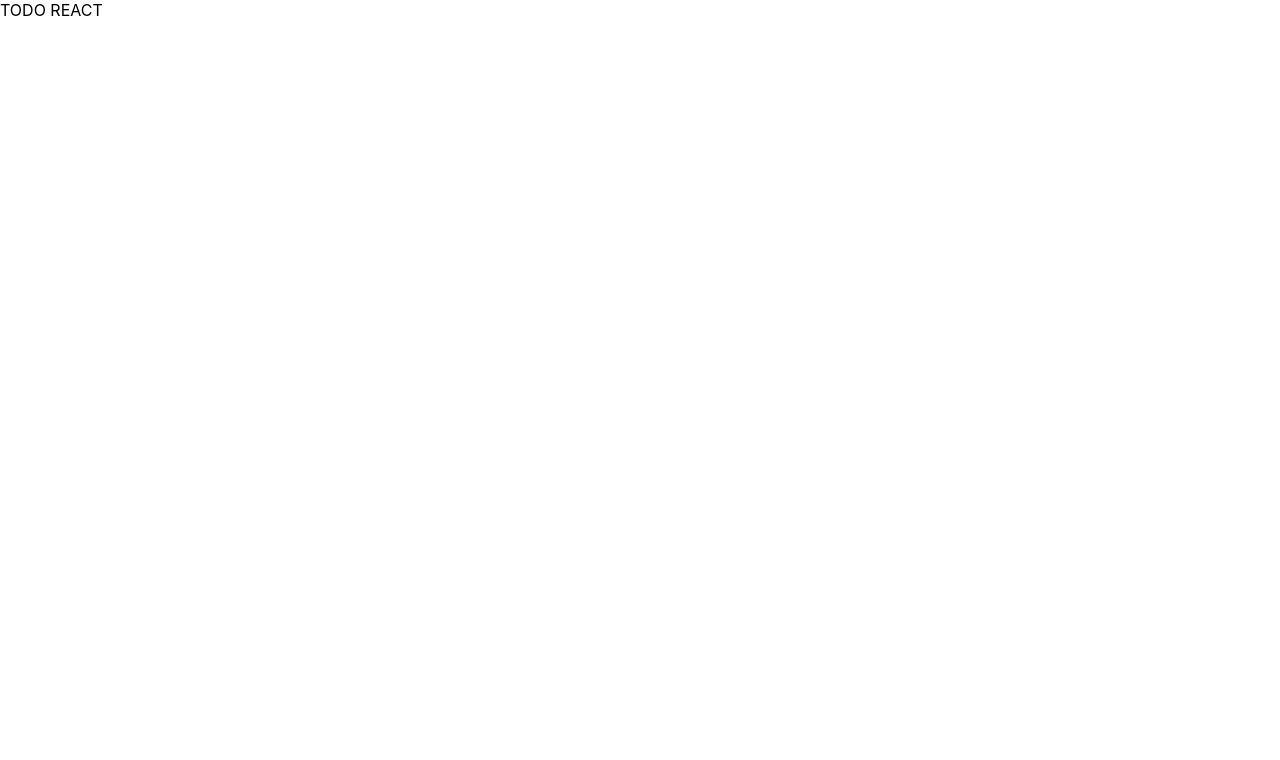
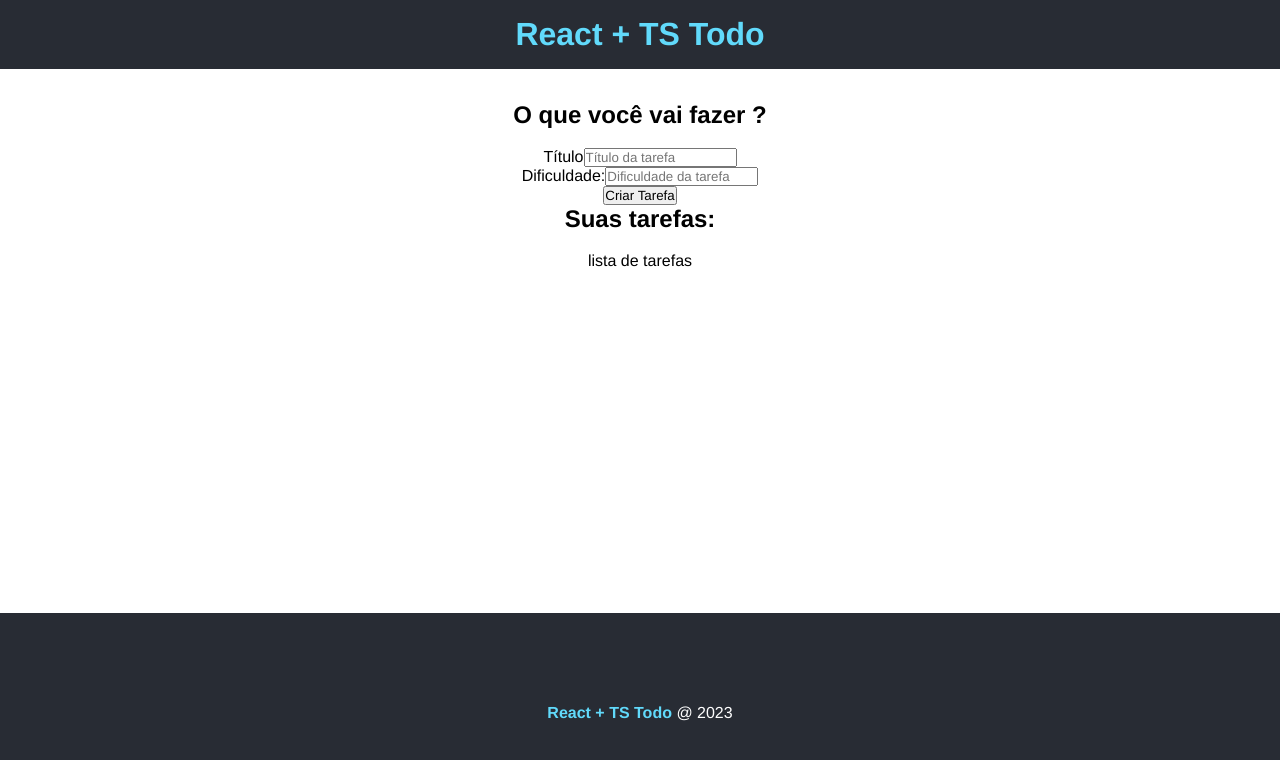
Before and after one commit to felipesoares-tech/todo-list, a React (Create React App) app: page / in a window 1280 px wide. Shown: the top 760 px of the page. Built offline with nearby package versions, Linux system fonts and the light colour scheme.

Commit message:
adicionando elementos

```diff
--- a/public/index.html
+++ b/public/index.html
@@ -5,6 +5,7 @@
     <link rel="icon" href="%PUBLIC_URL%/favicon.ico" />
     <meta name="viewport" content="width=device-width, initial-scale=1" />
     <meta name="theme-color" content="#000000" />
+    <link rel="stylesheet" href="https://cdn.jsdelivr.net/npm/bootstrap-icons@1.10.3/font/bootstrap-icons.css">
     <meta
       name="description"
       content="Web site created using create-react-app"
--- /dev/null
+++ b/src/App.module.css
@@ -0,0 +1,9 @@
+.main{
+    min-height: 60vh;
+    text-align: center;
+    padding: 2em;
+}
+
+.main h2{
+    margin-bottom: 0.8em;
+}
--- a/src/App.tsx
+++ b/src/App.tsx
@@ -1,9 +1,25 @@
 import React from 'react';
+import Header from './components/Header';
+import Footer from './components/Footer';
+import TaskForm from './components/TaskForm';
+import TaskList from './components/TaskList';
+import styles from './App.module.css'
 
 function App() {
   return (
     <div>
-      TODO REACT
+      <Header></Header>
+      <main className={styles.main}>
+        <div>
+          <h2>O que você vai fazer ?</h2>
+          <TaskForm btnText='Criar Tarefa'></TaskForm>
+        </div>
+        <div>
+          <h2>Suas tarefas:</h2>
+          <TaskList></TaskList>
+        </div>
+      </main>
+      <Footer></Footer>
     </div>
   )
 }
--- /dev/null
+++ b/src/Global.d.ts
@@ -0,0 +1 @@
+declare module '*.module.css'
--- /dev/null
+++ b/src/components/Footer.module.css
@@ -0,0 +1,13 @@
+.footer{
+    height: 200px;
+    display: flex;
+    align-items: center;
+    justify-content: center;
+    background-color: #282c34;
+    color: #fff;
+}
+
+.footer span{
+    font-weight: bold;
+    color: #61dafb;
+}
--- /dev/null
+++ b/src/components/Footer.tsx
@@ -0,0 +1,11 @@
+import React from 'react';
+import styles from './Footer.module.css'
+const Footer = () => {
+    return (
+        <footer className={styles.footer}>
+            <p><span>React + TS Todo</span> @ 2023</p>
+        </footer>
+    )
+}
+
+export default Footer;
--- /dev/null
+++ b/src/components/Header.module.css
@@ -0,0 +1,6 @@
+.header{
+    background-color: #282c34;
+    color: #61dafb;
+    text-align: center;
+    padding: 1em;
+}
--- /dev/null
+++ b/src/components/Header.tsx
@@ -0,0 +1,12 @@
+import React from 'react';
+import styles from './Header.module.css'
+
+const Header = () => {
+    return (
+        <header className={styles.header}>
+            <h1>React + TS Todo</h1>
+        </header>
+    )
+}
+
+export default Header;
--- /dev/null
+++ b/src/components/TaskForm.tsx
@@ -0,0 +1,22 @@
+import * as React from 'react';
+
+interface IAppProps {
+    btnText: string
+}
+
+const TaskForm = ({ btnText }: IAppProps) => {
+    return (
+        <form >
+            <div><label htmlFor="title">Título</label>
+                <input type="text" name='title' placeholder='Título da tarefa' />
+            </div>
+            <div><label htmlFor="difficulty">Dificuldade:</label>
+                <input type="text" name='difficulty' placeholder='Dificuldade da tarefa' />
+            </div>
+            <input type="submit" value={btnText} />
+        </form>
+
+    )
+};
+
+export default TaskForm;
--- /dev/null
+++ b/src/components/TaskList.tsx
@@ -0,0 +1,14 @@
+import * as React from 'react';
+
+interface IAppProps {
+}
+
+const TaskList: React.FunctionComponent<IAppProps> = (props) => {
+    return (
+        <div>
+            <p>lista de tarefas</p>
+        </div>
+    )
+};
+
+export default TaskList;
--- a/src/index.css
+++ b/src/index.css
@@ -1,13 +1,9 @@
-body {
+*{
+  padding: 0;
   margin: 0;
-  font-family: -apple-system, BlinkMacSystemFont, 'Segoe UI', 'Roboto', 'Oxygen',
-    'Ubuntu', 'Cantarell', 'Fira Sans', 'Droid Sans', 'Helvetica Neue',
-    sans-serif;
-  -webkit-font-smoothing: antialiased;
-  -moz-osx-font-smoothing: grayscale;
+  font-family: Helvetica;
 }
 
-code {
-  font-family: source-code-pro, Menlo, Monaco, Consolas, 'Courier New',
-    monospace;
+.hide{
+  display: none !important;
 }
```
